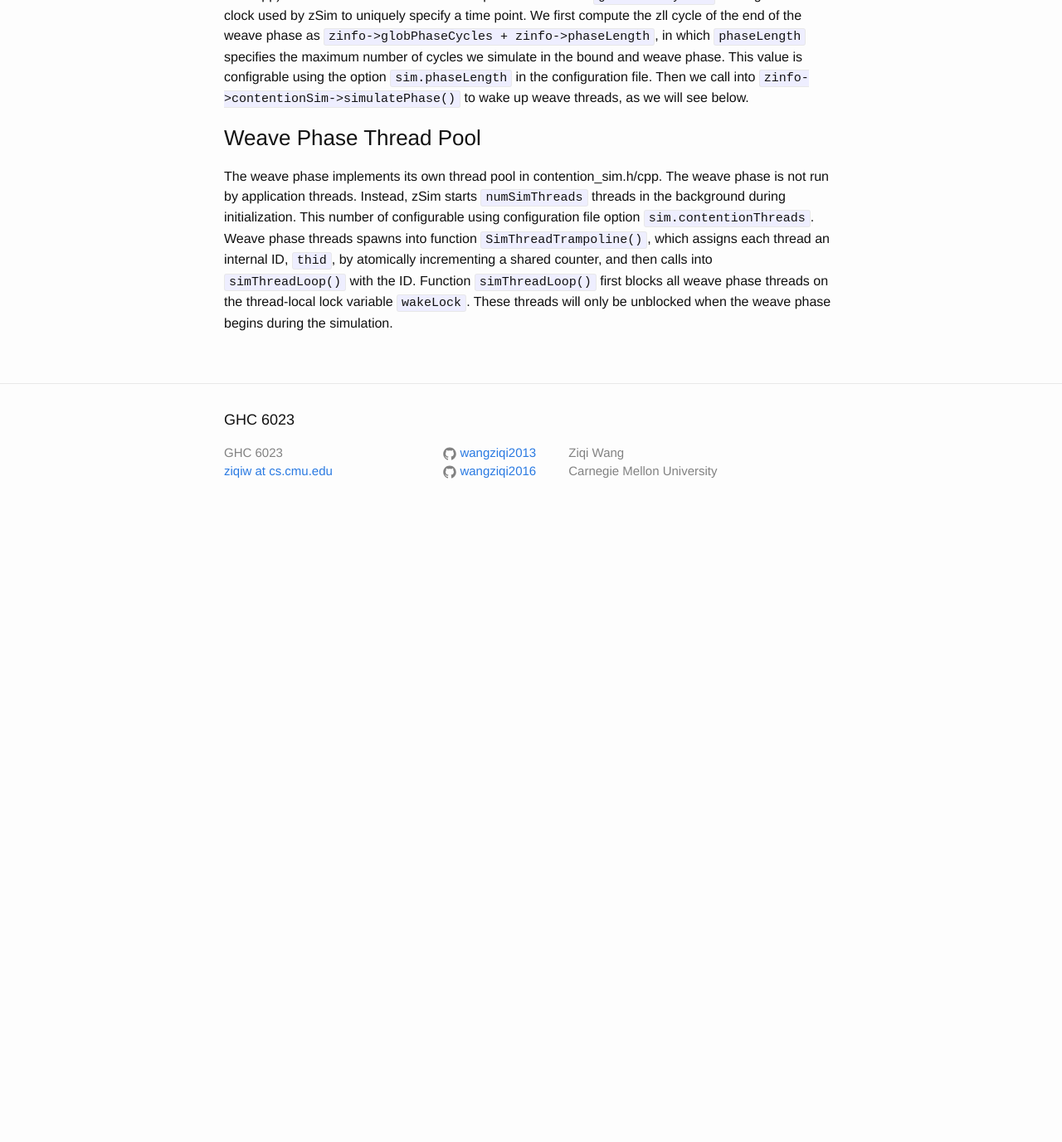
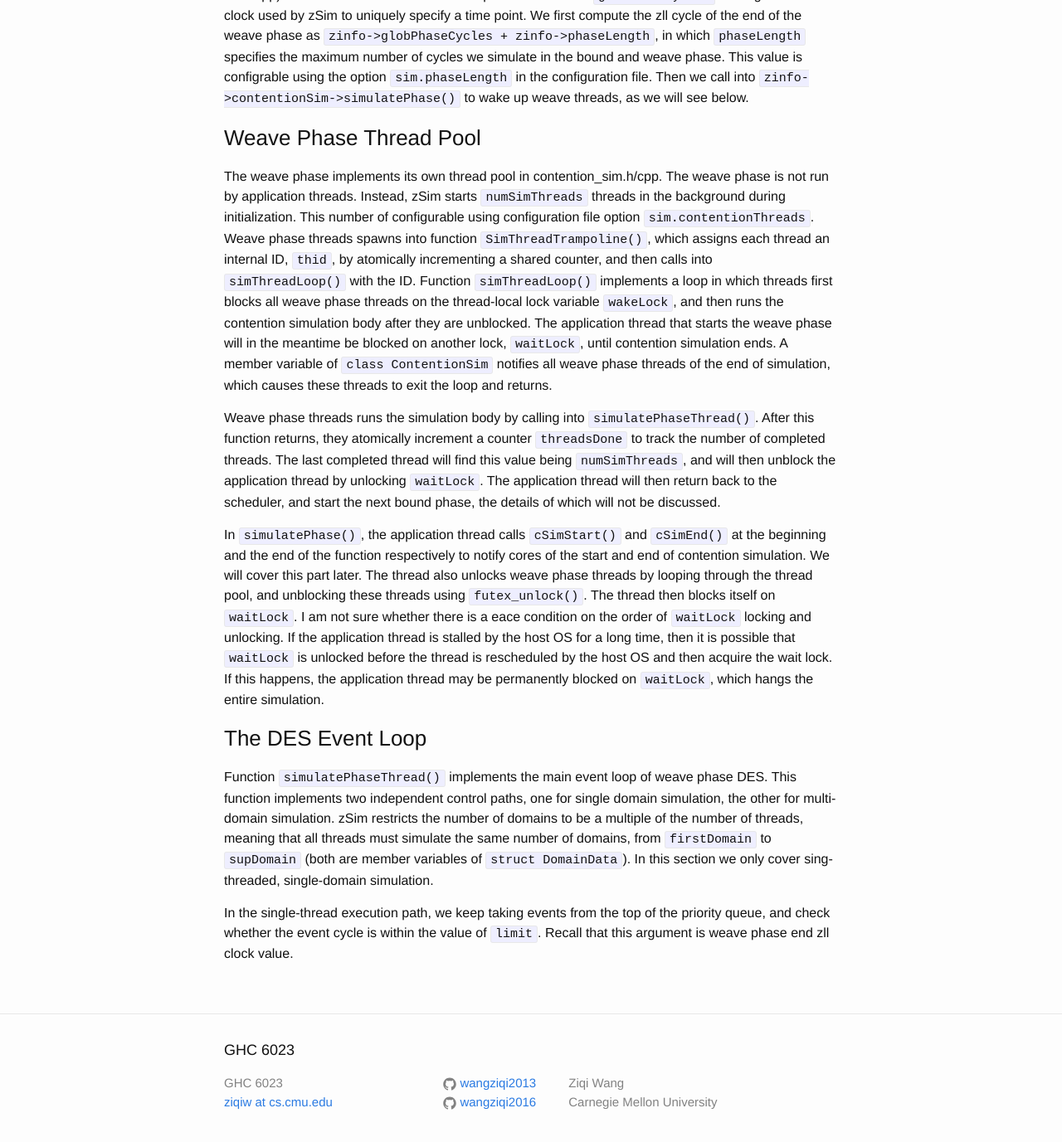
Before and after one commit to wangziqi2013/wangziqi2013.github.io, a Jekyll site: the page built from _posts/2019-01-22-understand-zsim-contention-sim.markdown, in a window 1280 px wide and 1400 px high, scrolled down 6877 px. Shown: the top 1377 px of the window at 83% size. Built offline with Jekyll 4.4.1, drawn with Linux system fonts in a browser that asks for light colours; before the commit the page ends 7517 px from its top, so only the background shows below that.

Commit message:
Adding cSimStart

```diff
--- a/_posts/2019-01-22-understand-zsim-contention-sim.markdown
+++ b/_posts/2019-01-22-understand-zsim-contention-sim.markdown
@@ -258,5 +258,32 @@ The weave phase implements its own thread pool in contention\_sim.h/cpp. The wea
 Instead, zSim starts `numSimThreads` threads in the background during initialization. This number of configurable using
 configuration file option `sim.contentionThreads`. Weave phase threads spawns into function `SimThreadTrampoline()`,
 which assigns each thread an internal ID, `thid`, by atomically incrementing a shared counter, and then calls into
-`simThreadLoop()` with the ID. Function `simThreadLoop()` first blocks all weave phase threads on the thread-local lock
-variable `wakeLock`. These threads will only be unblocked when the weave phase begins during the simulation.
+`simThreadLoop()` with the ID. Function `simThreadLoop()` implements a loop in which threads first blocks all weave phase
+threads on the thread-local lock variable `wakeLock`, and then runs the contention simulation body after they are unblocked.
+The application thread that starts the weave phase will in the meantime be blocked on another lock, `waitLock`, until
+contention simulation ends. A member variable of `class ContentionSim` notifies all weave phase threads of the end of
+simulation, which causes these threads to exit the loop and returns.
+
+Weave phase threads runs the simulation body by calling into `simulatePhaseThread()`. After this function returns, they
+atomically increment a counter `threadsDone` to track the number of completed threads. The last completed thread will find
+this value being `numSimThreads`, and will then unblock the application thread by unlocking `waitLock`. The application
+thread will then return back to the scheduler, and start the next bound phase, the details of which will not be discussed.
+
+In `simulatePhase()`, the application thread calls `cSimStart()` and `cSimEnd()` at the beginning and the end of the function
+respectively to notify cores of the start and end of contention simulation. We will cover this part later. The thread
+also unlocks weave phase threads by looping through the thread pool, and unblocking these threads using `futex_unlock()`.
+The thread then blocks itself on `waitLock`. I am not sure whether there is a eace condition on the order of `waitLock`
+locking and unlocking. If the application thread is stalled by the host OS for a long time, then it is possible that
+`waitLock` is unlocked before the thread is rescheduled by the host OS and then acquire the wait lock. If this happens,
+the application thread may be permanently blocked on `waitLock`, which hangs the entire simulation.
+
+### The DES Event Loop
+
+Function `simulatePhaseThread()` implements the main event loop of weave phase DES. This function implements two independent
+control paths, one for single domain simulation, the other for multi-domain simulation. zSim restricts the number of domains
+to be a multiple of the number of threads, meaning that all threads must simulate the same number of domains, from
+`firstDomain` to `supDomain` (both are member variables of `struct DomainData`). In this section we only cover sing-threaded,
+single-domain simulation.
+
+In the single-thread execution path, we keep taking events from the top of the priority queue, and check whether the event
+cycle is within the value of `limit`. Recall that this argument is weave phase end zll clock value.
```
